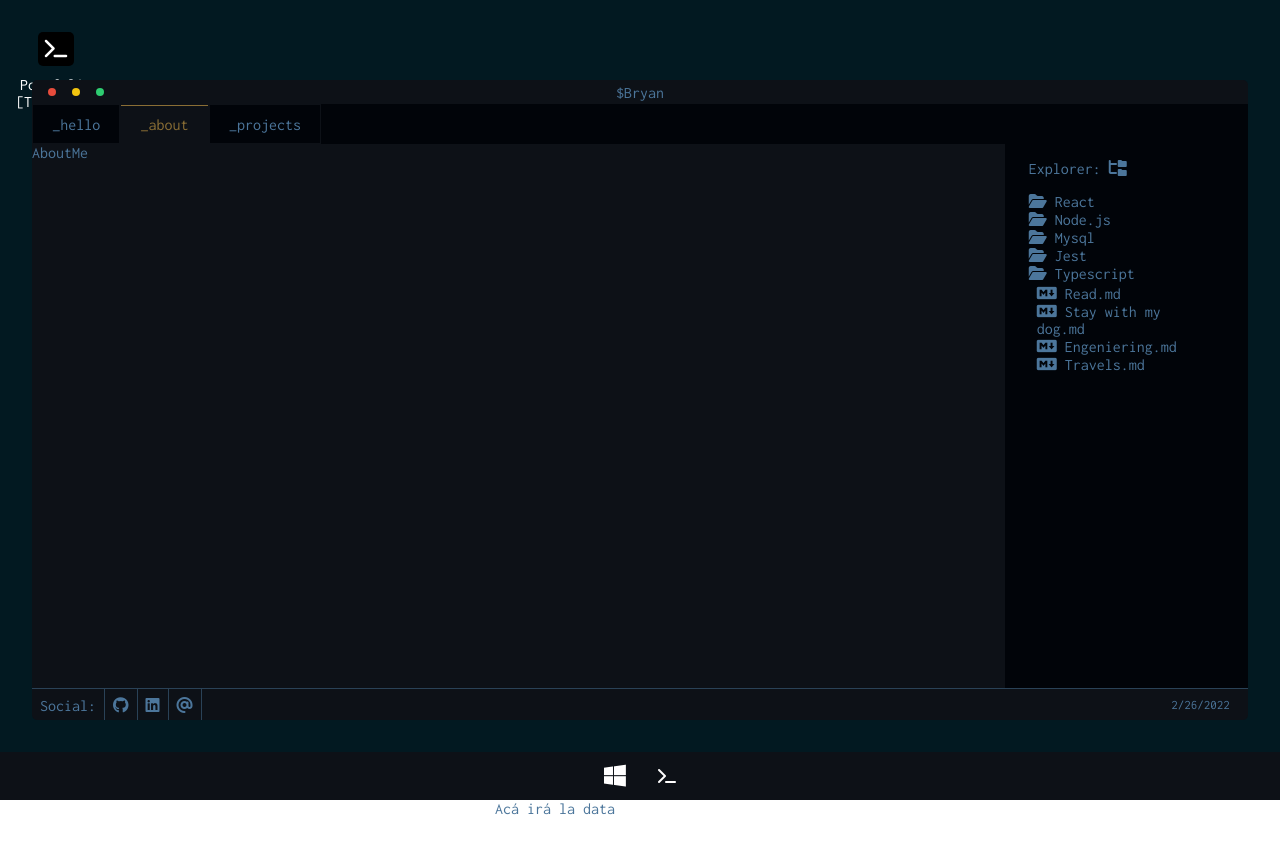
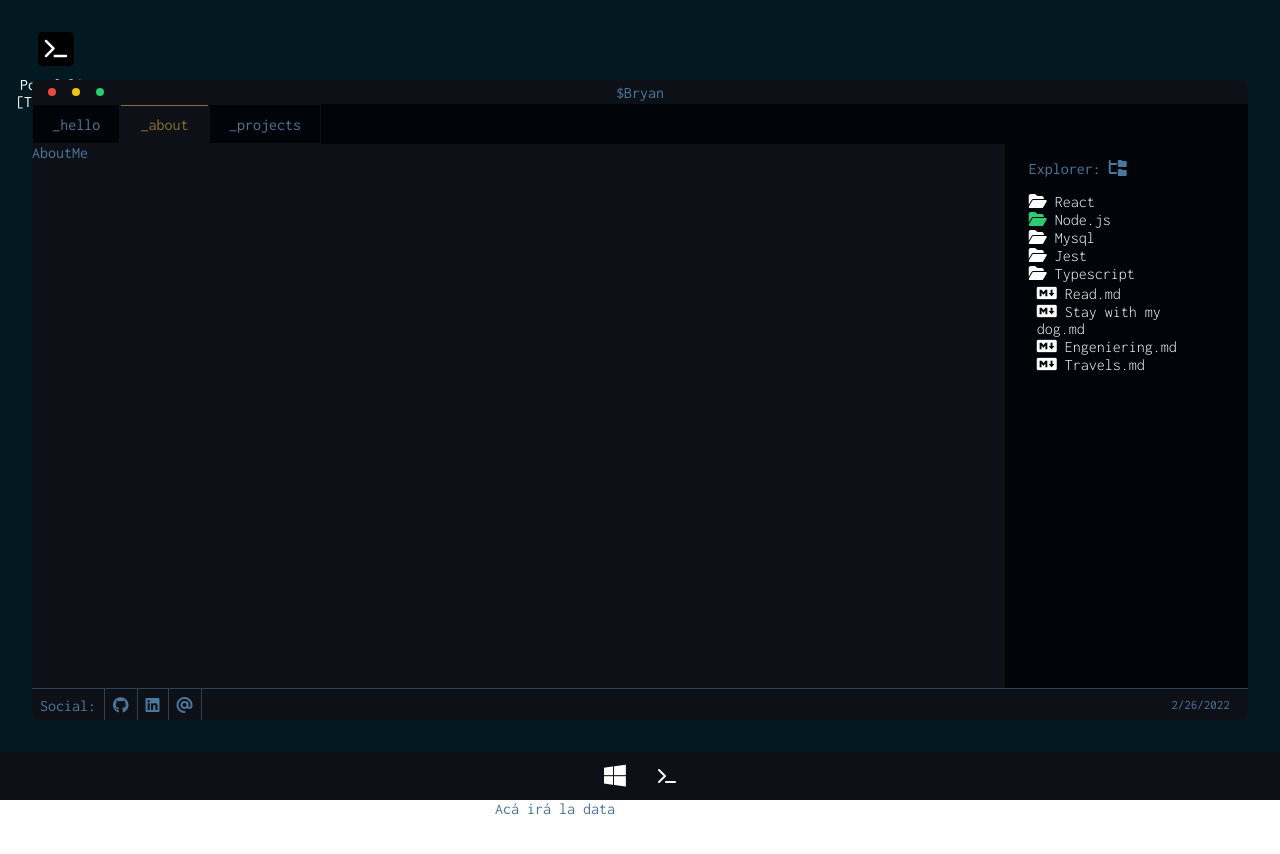
Before and after one commit to ripterdust/Portfolio2022, a React (Create React App) app: page /about in a window 1280 px wide. Shown: the top 854 px of the page. Built offline with nearby package versions, Linux system fonts and the light colour scheme.

Commit message:
Starting to add the folders color

```diff
--- a/src/styles/terminal/about/_sidebar.scss
+++ b/src/styles/terminal/about/_sidebar.scss
@@ -3,6 +3,8 @@
     height: 100%;
     padding: 1em 1.5em;
     ul {
+        color: white;
+        font-weight: 300;
         li{
             margin-bottom: 1px;
             cursor: pointer;
@@ -10,7 +12,9 @@
     }
     .parentList{
         margin-top: 1em;
-
+        .green {
+            color: $green;
+        }
         .childList{
             padding: 2px .5em;
         }
```
